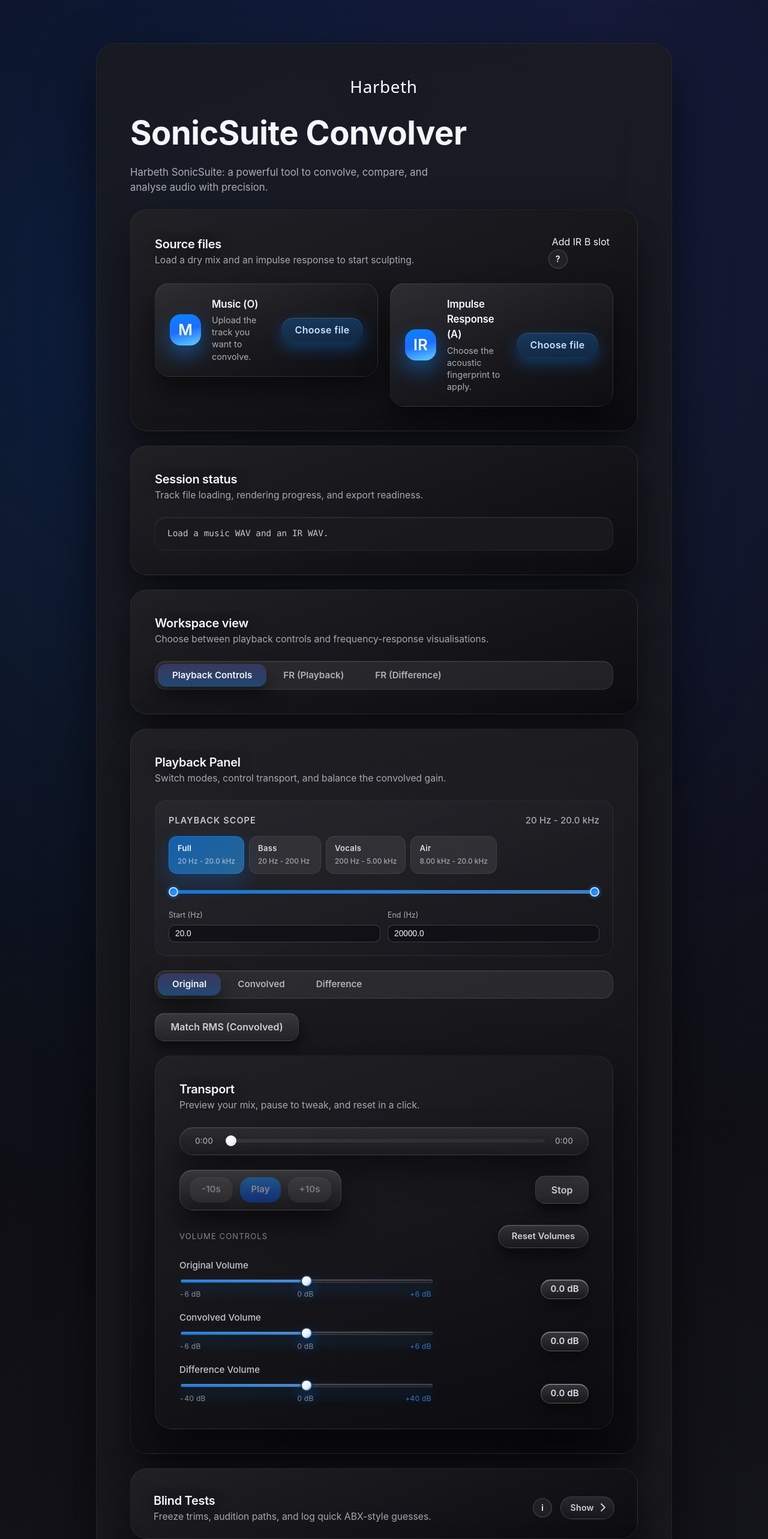
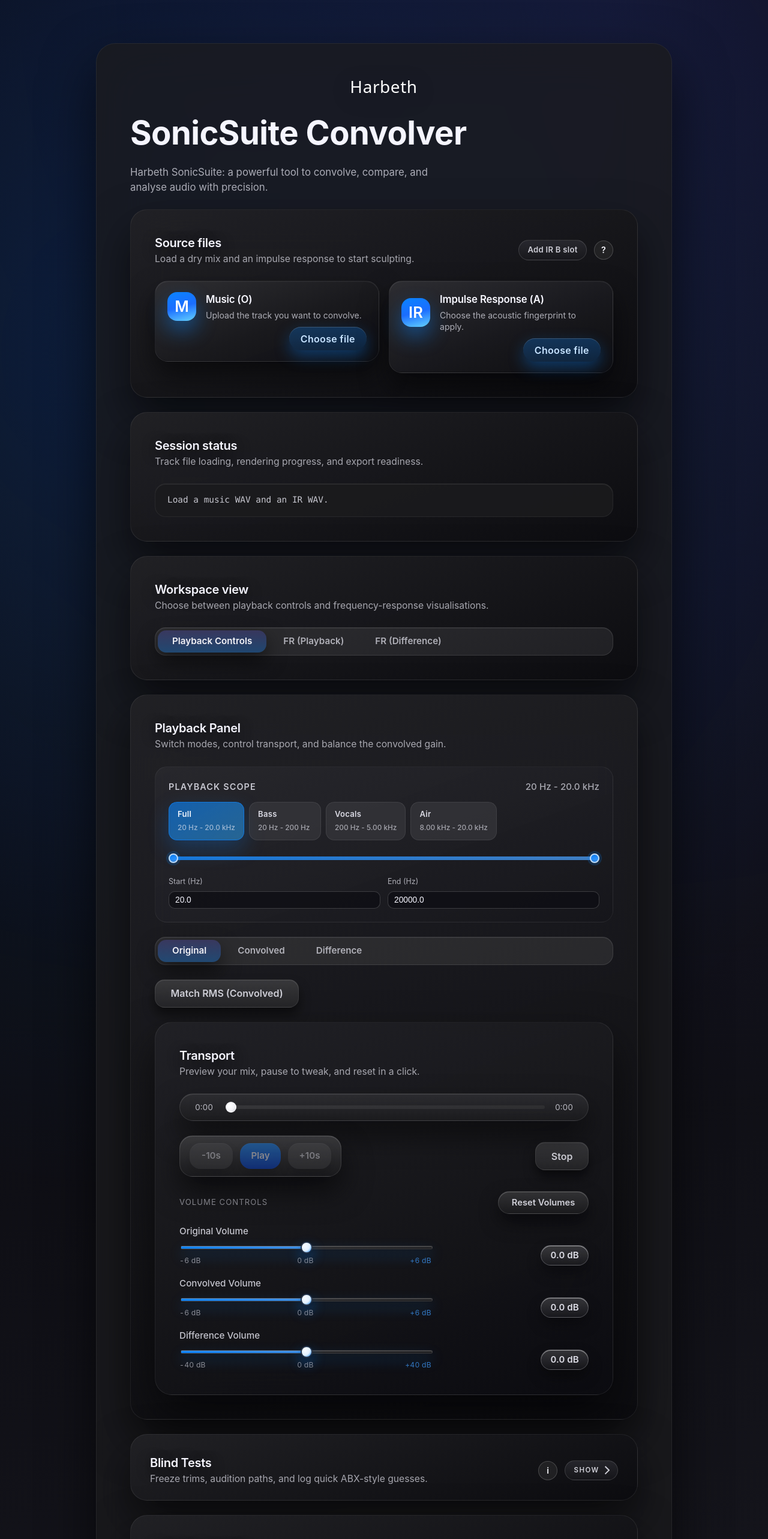
Before and after one commit to Duva-G/SonicSuite, a React (Vite) app: page / in a window 1280 px wide. Shown: the top 2566 px of the page at 60% size. Built offline with nearby package versions, Linux system fonts and the light colour scheme; what react-plotly.js would draw is missing.

Commit message:
feat: enhance file panel and blind panel styles with improved layout and responsiveness

```diff
--- a/src/App.css
+++ b/src/App.css
@@ -95,13 +95,60 @@
   max-width: 38rem;
 }
 
+.file-panel__actions {
+  display: flex;
+  align-items: center;
+  gap: 12px;
+  flex-wrap: wrap;
+  justify-content: flex-end;
+}
+
+.file-panel__toggle {
+  display: inline-flex;
+  align-items: center;
+  gap: 6px;
+  padding: 0.4rem 0.9rem;
+  border-radius: 999px;
+  border: 1px solid rgba(255, 255, 255, 0.14);
+  background: linear-gradient(180deg, rgba(52, 52, 60, 0.6), rgba(28, 28, 32, 0.58));
+  color: rgba(235, 235, 245, 0.86);
+  font-size: 0.82rem;
+  font-weight: 600;
+  letter-spacing: 0.02em;
+  cursor: pointer;
+  transition: background 0.18s ease, border-color 0.18s ease, color 0.18s ease;
+}
+
+.file-panel__toggle:hover {
+  background: linear-gradient(180deg, rgba(66, 66, 74, 0.7), rgba(36, 36, 40, 0.62));
+  border-color: rgba(10, 132, 255, 0.45);
+  color: rgba(255, 255, 255, 0.92);
+}
+
+.file-panel__toggle[aria-pressed="true"]:not(:disabled) {
+  border-color: rgba(10, 132, 255, 0.45);
+  color: rgba(255, 255, 255, 0.92);
+}
+
+.file-panel__toggle:focus-visible {
+  outline: 2px solid rgba(10, 132, 255, 0.6);
+  outline-offset: 2px;
+}
+
+.file-panel__toggle:disabled {
+  cursor: default;
+  background: linear-gradient(180deg, rgba(46, 46, 54, 0.6), rgba(24, 24, 30, 0.58));
+  border-color: rgba(255, 255, 255, 0.12);
+  color: rgba(235, 235, 245, 0.5);
+}
+
 .blind-panel {
-  gap: 20px;
-  padding: clamp(24px, 3vw, 38px);
+  gap: 16px;
+  padding: clamp(20px, 2.5vw, 32px);
 }
 
 .blind-panel--collapsed {
-  padding-bottom: clamp(18px, 2.5vw, 24px);
+  padding-bottom: clamp(16px, 2vw, 22px);
 }
 
 .blind-panel__header {
@@ -111,23 +158,32 @@
 .blind-panel__header-actions {
   display: flex;
   align-items: center;
-  gap: 14px;
+  gap: 12px;
+  flex-wrap: wrap;
+  justify-content: flex-end;
 }
 
 .blind-panel__toggle {
   display: inline-flex;
   align-items: center;
-  gap: 8px;
-  padding: 0.45rem 0.95rem;
+  gap: 6px;
+  padding: 0.4rem 0.9rem;
   border-radius: 999px;
-  border: 1px solid rgba(255, 255, 255, 0.16);
-  background: linear-gradient(180deg, rgba(52, 52, 60, 0.65), rgba(28, 28, 32, 0.6));
+  border: 1px solid rgba(255, 255, 255, 0.14);
+  background: linear-gradient(180deg, rgba(52, 52, 60, 0.6), rgba(28, 28, 32, 0.58));
   color: rgba(235, 235, 245, 0.86);
-  font-size: 0.9rem;
+  font-size: 0.85rem;
   font-weight: 600;
   letter-spacing: 0.01em;
   cursor: pointer;
   transition: background 0.18s ease, border-color 0.18s ease, transform 0.18s ease, color 0.18s ease;
+}
+
+.blind-panel__toggle-label {
+  font-size: 0.72rem;
+  text-transform: uppercase;
+  letter-spacing: 0.12em;
+  font-weight: 600;
 }
 
 .blind-panel__toggle:hover {
@@ -160,7 +216,7 @@
 .blind-panel__body {
   display: flex;
   flex-direction: column;
-  gap: 18px;
+  gap: 16px;
 }
 
 .blind-panel__body[hidden] {
@@ -170,28 +226,25 @@
 .blind-panel__card {
   display: flex;
   flex-wrap: wrap;
-  gap: clamp(16px, 3vw, 28px);
-  padding: clamp(18px, 2.8vw, 26px);
-  border-radius: 24px;
-  background: linear-gradient(160deg, rgba(40, 40, 46, 0.75), rgba(22, 22, 26, 0.78));
+  gap: clamp(12px, 2vw, 20px);
+  padding: clamp(16px, 2.4vw, 24px);
+  border-radius: 20px;
+  background: linear-gradient(160deg, rgba(38, 38, 44, 0.76), rgba(18, 18, 24, 0.8));
   border: 1px solid rgba(255, 255, 255, 0.08);
-  box-shadow: inset 0 1px 0 rgba(255, 255, 255, 0.08), 0 24px 46px rgba(0, 0, 0, 0.28);
-}
-
-.blind-panel__card--primary {
+  box-shadow: inset 0 1px 0 rgba(255, 255, 255, 0.06), 0 18px 34px rgba(0, 0, 0, 0.28);
+}
+
+.blind-panel__setup {
   align-items: flex-end;
   justify-content: space-between;
-}
-
-.blind-panel__card--controls {
+  gap: clamp(12px, 2vw, 20px);
+}
+
+.blind-panel__actions-card {
   flex-direction: column;
   align-items: stretch;
-  gap: 14px;
-  background: linear-gradient(160deg, rgba(36, 36, 44, 0.78), rgba(20, 20, 26, 0.8));
-}
-
-.blind-panel__card--stats {
-  background: linear-gradient(160deg, rgba(32, 32, 38, 0.92), rgba(20, 20, 24, 0.9));
+  gap: 12px;
+  background: linear-gradient(160deg, rgba(32, 32, 40, 0.8), rgba(16, 16, 22, 0.82));
 }
 
 .blind-panel__label {
@@ -269,7 +322,7 @@
 }
 
 .blind-panel__audition,
-.blind-panel__actions {
+.blind-panel__action-row {
   display: flex;
   flex-wrap: wrap;
   align-items: center;
@@ -277,8 +330,8 @@
   gap: 12px;
 }
 
-.blind-panel__actions {
-  justify-content: flex-start;
+.blind-panel__action-row {
+  justify-content: center;
 }
 
 .blind-panel__hints {
@@ -293,32 +346,33 @@
   box-shadow: inset 0 1px 0 rgba(255, 255, 255, 0.06);
 }
 
-.blind-panel__stats {
+.blind-panel__summary {
   display: grid;
-  gap: 14px;
-  grid-template-columns: repeat(auto-fit, minmax(180px, 1fr));
-}
-
-.blind-panel__stat {
-  padding: 0.85rem 1rem;
+  gap: 12px;
+  grid-template-columns: repeat(auto-fit, minmax(140px, 1fr));
+  padding: 0.9rem 1rem;
   border-radius: 18px;
-  background: rgba(18, 18, 22, 0.82);
-  border: 1px solid rgba(255, 255, 255, 0.07);
-  box-shadow: inset 0 1px 0 rgba(255, 255, 255, 0.06);
+  border: 1px solid rgba(255, 255, 255, 0.08);
+  background: rgba(20, 20, 26, 0.78);
+  box-shadow: inset 0 1px 0 rgba(255, 255, 255, 0.05);
+}
+
+.blind-panel__summary-item {
   display: flex;
   flex-direction: column;
   gap: 6px;
-}
-
-.blind-panel__stat-label {
-  font-size: 0.78rem;
+  min-width: 0;
+}
+
+.blind-panel__summary-label {
+  font-size: 0.75rem;
   text-transform: uppercase;
-  letter-spacing: 0.07em;
-  color: rgba(235, 235, 245, 0.55);
-}
-
-.blind-panel__stat-value {
-  font-size: 1.05rem;
+  letter-spacing: 0.08em;
+  color: rgba(235, 235, 245, 0.56);
+}
+
+.blind-panel__summary-value {
+  font-size: 1rem;
   font-weight: 600;
   color: #f5f5ff;
   word-break: break-word;
@@ -357,26 +411,37 @@
     justify-content: space-between;
   }
 
-  .blind-panel__actions {
+  .blind-panel__setup {
+    flex-direction: column;
+    align-items: stretch;
+  }
+
+  .blind-panel__seed {
+    align-items: stretch;
+  }
+
+  .blind-panel__action-row {
     justify-content: center;
   }
 }
 
 .file-card-grid {
   display: grid;
-  gap: 20px;
-  grid-template-columns: repeat(auto-fit, minmax(260px, 1fr));
+  gap: 16px;
+  grid-template-columns: repeat(auto-fit, minmax(240px, 1fr));
   align-items: stretch;
 }
 
 .file-card {
   position: relative;
   display: grid;
-  grid-template-columns: auto 1fr auto;
-  align-items: center;
-  gap: 18px;
-  padding: 22px 24px;
-  border-radius: 24px;
+  grid-template-columns: auto 1fr;
+  grid-template-rows: auto auto;
+  align-items: center;
+  row-gap: 10px;
+  column-gap: 16px;
+  padding: 18px 20px;
+  border-radius: 22px;
   border: 1px solid rgba(255, 255, 255, 0.08);
   background: linear-gradient(160deg, rgba(48, 48, 52, 0.92) 0%, rgba(26, 26, 30, 0.9) 55%, rgba(14, 14, 18, 0.92) 100%);
   box-shadow: inset 0 1px 0 rgba(255, 255, 255, 0.06), inset 0 -1px 0 rgba(0, 0, 0, 0.25), 0 24px 46px rgba(0, 0, 0, 0.55);
@@ -384,6 +449,21 @@
   transition: transform 0.25s ease, box-shadow 0.25s ease, border-color 0.25s ease;
 }
 
+.file-card--soft {
+  border-color: rgba(10, 132, 255, 0.26);
+  background: linear-gradient(160deg, rgba(32, 42, 62, 0.92), rgba(18, 24, 38, 0.9));
+  box-shadow: inset 0 1px 0 rgba(255, 255, 255, 0.08), 0 22px 38px rgba(10, 132, 255, 0.24);
+}
+
+.file-card--active {
+  border-color: rgba(94, 92, 230, 0.55);
+  background: linear-gradient(155deg, rgba(44, 28, 72, 0.96), rgba(18, 16, 36, 0.9));
+  box-shadow:
+    inset 0 1px 0 rgba(255, 255, 255, 0.12),
+    0 26px 46px rgba(94, 92, 230, 0.38),
+    0 0 0 1px rgba(255, 255, 255, 0.04);
+}
+
 .file-card:hover {
   transform: translateY(-4px);
   box-shadow: inset 0 1px 0 rgba(255, 255, 255, 0.08), inset 0 -1px 0 rgba(0, 0, 0, 0.35), 0 36px 70px rgba(0, 0, 0, 0.6);
@@ -391,9 +471,9 @@
 }
 
 .file-card__icon {
-  width: 52px;
-  height: 52px;
-  border-radius: 18px;
+  width: 48px;
+  height: 48px;
+  border-radius: 16px;
   background: linear-gradient(165deg, #0a84ff 0%, #1b6dff 50%, #64d2ff 100%);
   color: #fff;
   display: inline-flex;
@@ -402,6 +482,7 @@
   font-size: 1.6rem;
   font-weight: 600;
   box-shadow: 0 16px 34px rgba(10, 132, 255, 0.45);
+  transition: background 0.25s ease, box-shadow 0.25s ease, transform 0.25s ease;
 }
 
 .file-card:nth-child(2) .file-card__icon {
@@ -409,6 +490,19 @@
   box-shadow: 0 16px 34px rgba(52, 199, 89, 0.45);
 }
 
+.file-card--soft .file-card__icon {
+  background: linear-gradient(160deg, #64d2ff 0%, #0a84ff 55%, #5e5ce6 100%);
+  box-shadow: 0 18px 36px rgba(10, 132, 255, 0.5);
+}
+
+.file-card--active .file-card__icon {
+  background: linear-gradient(160deg, #ff8ab6 0%, #ff2d55 50%, #c643ff 100%);
+  box-shadow:
+    0 18px 36px rgba(255, 45, 85, 0.55),
+    0 0 24px rgba(94, 92, 230, 0.45);
+  transform: translateY(-2px);
+}
+
 .file-card__copy {
   display: flex;
   flex-direction: column;
@@ -423,16 +517,17 @@
 }
 
 .file-card__subtitle {
-  font-size: 0.9rem;
+  font-size: 0.88rem;
   color: rgba(235, 235, 245, 0.7);
-  line-height: 1.4;
+  line-height: 1.35;
 }
 
 .file-card__action {
   display: inline-flex;
   align-items: center;
   justify-content: center;
-  padding: 0.5rem 1.4rem;
+  padding: 0.45rem 1.2rem;
+  max-width: 100%;
   border-radius: 999px;
   background: linear-gradient(180deg, rgba(10, 132, 255, 0.28), rgba(10, 132, 255, 0.18));
   color: #c7e3ff;
@@ -441,6 +536,8 @@
   pointer-events: none;
   white-space: nowrap;
   box-shadow: inset 0 1px 0 rgba(255, 255, 255, 0.16), 0 10px 26px rgba(10, 132, 255, 0.35);
+  grid-column: 1 / -1;
+  justify-self: end;
 }
 
 .file-card__input {
@@ -474,15 +571,73 @@
 .file-card-stack {
   display: flex;
   flex-direction: column;
-  gap: 18px;
+  gap: 16px;
+}
+
+.file-card-stack--optional {
+  position: relative;
+  gap: 12px;
+  padding: 6px 8px 10px;
+  border-radius: 28px;
+}
+
+.file-card-stack--optional::before {
+  content: "";
+  position: absolute;
+  inset: 0;
+  border-radius: inherit;
+  background: linear-gradient(155deg, rgba(94, 92, 230, 0.38), rgba(255, 45, 85, 0.28));
+  filter: blur(24px);
+  opacity: 0.7;
+  pointer-events: none;
+  z-index: 0;
+}
+
+.file-card-stack--optional > * {
+  position: relative;
+  z-index: 1;
+}
+
+.file-actions {
+  display: flex;
+  flex-wrap: wrap;
+  gap: 10px;
+  padding-top: 6px;
+}
+
+.file-actions__button {
+  display: inline-flex;
+  align-items: center;
+  justify-content: center;
+  padding: 0.45rem 1.1rem;
+  border-radius: 999px;
+  border: 1px solid rgba(255, 255, 255, 0.14);
+  background: linear-gradient(180deg, rgba(46, 46, 54, 0.72), rgba(22, 22, 30, 0.68));
+  color: rgba(235, 235, 245, 0.86);
+  font-size: 0.85rem;
+  font-weight: 600;
+  letter-spacing: 0.01em;
+  transition: background 0.2s ease, border-color 0.2s ease, transform 0.2s ease, color 0.2s ease;
+}
+
+.file-actions__button:hover {
+  background: linear-gradient(180deg, rgba(66, 66, 74, 0.78), rgba(32, 32, 40, 0.72));
+  border-color: rgba(10, 132, 255, 0.5);
+  color: rgba(255, 255, 255, 0.95);
+  transform: translateY(-1px);
+}
+
+.file-actions__button:focus-visible {
+  outline: 2px solid rgba(10, 132, 255, 0.6);
+  outline-offset: 2px;
 }
 
 .file-status {
   display: grid;
   grid-template-columns: auto 1fr;
-  gap: 4px 12px;
+  gap: 4px 10px;
   align-items: baseline;
-  padding: 14px 18px;
+  padding: 12px 16px;
   border-radius: 20px;
   background: linear-gradient(165deg, rgba(32, 32, 36, 0.92), rgba(18, 18, 22, 0.9));
   border: 1px solid rgba(255, 255, 255, 0.06);
@@ -515,9 +670,9 @@
 .waveform-section {
   display: flex;
   flex-direction: column;
-  gap: 16px;
-  padding: 20px 22px 24px;
-  border-radius: 24px;
+  gap: 12px;
+  padding: 16px 18px 20px;
+  border-radius: 22px;
   background: linear-gradient(165deg, rgba(22, 22, 26, 0.95), rgba(12, 12, 16, 0.92));
   border: 1px solid rgba(255, 255, 255, 0.06);
   box-shadow: inset 0 1px 0 rgba(255, 255, 255, 0.05), 0 28px 50px rgba(0, 0, 0, 0.5);
@@ -578,12 +733,12 @@
 
 .waveform-plot {
   position: relative;
-  padding: 14px 16px 6px;
-  border-radius: 20px;
+  padding: 12px 14px 4px;
+  border-radius: 18px;
   background: rgba(10, 10, 12, 0.92);
-  border: 1px solid rgba(255, 255, 255, 0.05);
-  box-shadow: inset 0 1px 0 rgba(255, 255, 255, 0.04), 0 22px 48px rgba(0, 0, 0, 0.45);
-  min-height: 220px;
+  border: 1px solid rgba(255, 255, 255, 0.04);
+  box-shadow: inset 0 1px 0 rgba(255, 255, 255, 0.04), 0 18px 40px rgba(0, 0, 0, 0.42);
+  min-height: 190px;
 }
 
 .waveform-plot .modebar {
@@ -840,13 +995,29 @@
 }
 
 @media (max-width: 640px) {
+  .file-panel__actions {
+    width: 100%;
+    justify-content: flex-start;
+  }
+
   .file-card {
     grid-template-columns: 1fr;
+    grid-template-rows: repeat(3, auto);
     text-align: left;
   }
 
   .file-card__action {
     justify-self: flex-start;
+  }
+
+  .file-actions {
+    width: 100%;
+    gap: 8px;
+  }
+
+  .file-actions__button {
+    flex: 1 1 140px;
+    justify-content: center;
   }
 }
 
@@ -3030,7 +3201,7 @@
 .fullscreen-modal {
   position: fixed;
   inset: 0;
-  z-index: 1000;
+  z-index: 5000;
   display: grid;
   place-items: center;
   background: rgba(0, 0, 0, 0.5);
@@ -3047,17 +3218,21 @@
   box-shadow: 0 20px 60px rgba(0, 0, 0, 0.6);
   display: flex;
   flex-direction: column;
+  overflow: auto;
+  overscroll-behavior: contain;
 }
 
 .fullscreen-modal__content--wide {
-  width: min(96vw, 1500px);
-  height: min(92vh, 96vh);
+  width: min(98vw, 1600px);
+  height: 96dvh;
   padding: clamp(18px, 2vw, 28px);
   border-radius: 20px;
   display: grid;
   grid-template-columns: minmax(0, 1fr);
   grid-template-rows: auto 1fr;
   gap: clamp(16px, 1.6vw, 24px);
+  overflow: auto;
+  overscroll-behavior: contain;
 }
 
 .fullscreen-modal__header {
@@ -3068,6 +3243,10 @@
   justify-content: space-between;
   gap: 12px;
   margin-bottom: 12px;
+  position: sticky;
+  top: 0;
+  z-index: 1;
+  background: inherit;
 }
 
 .fullscreen-modal__title {
@@ -3084,8 +3263,6 @@
   align-items: center;
   justify-content: center;
   padding: 16px 18px 24px;
-  overflow: auto;
-  overscroll-behavior: contain;
 }
 
 .fullscreen-modal__body--stretch {
@@ -3094,13 +3271,14 @@
   padding: 0;
   justify-self: center;
   width: min(100%, 1400px);
+  overflow: hidden;
 }
 
 .fullscreen-modal__plot {
   flex: 0 1 auto;
   display: flex;
   width: 100%;
-  height: clamp(420px, 74vh, 860px);
+  height: 100%;
   margin: 0;
   align-items: center;
   justify-content: center;
```
